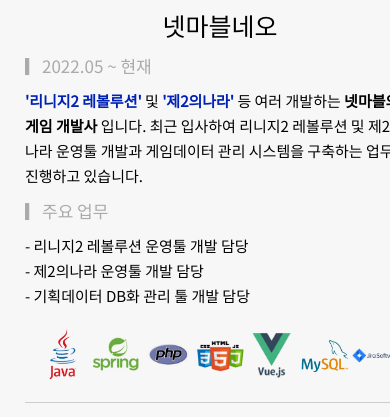
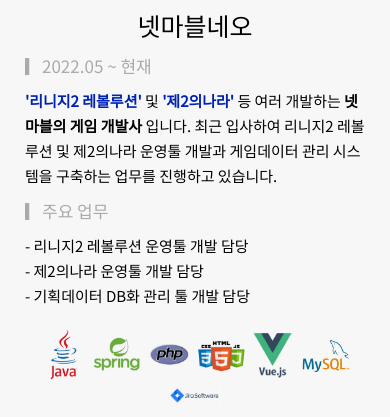
Before and after one commit to seolminsu90/seolminsu90.github.io, a plain HTML site: page index.html in a window 390 px wide. Shown: the part 268-685 px from the top of the page. Drawn offline with Linux system fonts and the light colour scheme.

Commit message:
update size

```diff
--- a/index.html
+++ b/index.html
@@ -436,7 +436,7 @@
             }
 
             section {
-                max-width: 100%;
+                max-width: calc(100% - 50px);
                 border-radius: 0px;
                 margin-bottom: 0px;
                 border-bottom: 1px solid #ccc;
@@ -492,6 +492,7 @@
             #tech_wrap,
             footer {
                 padding: 25px 25px 0 25px;
+                width:calc(100% - 50px);
             }
 
             h1 {
@@ -507,13 +508,14 @@
             }
 
             #career_wrap {
-                width: 100%;
+                width: calc(100% - 50px);
                 padding: 25px;
             }
 
             .career>div {
                 width: 100% !important;
                 display: block !important;
+                margin:0 auto;
             }
 
             .skill_wrap img {
```
